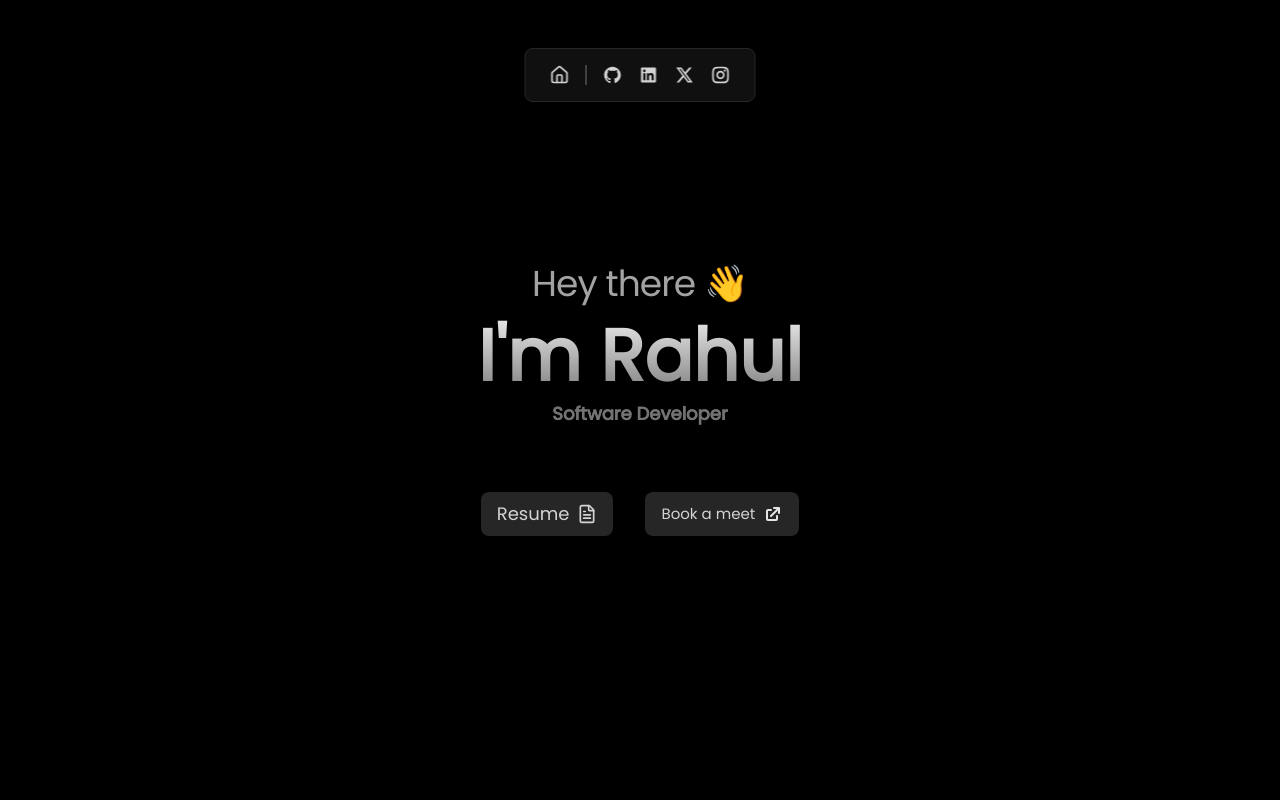
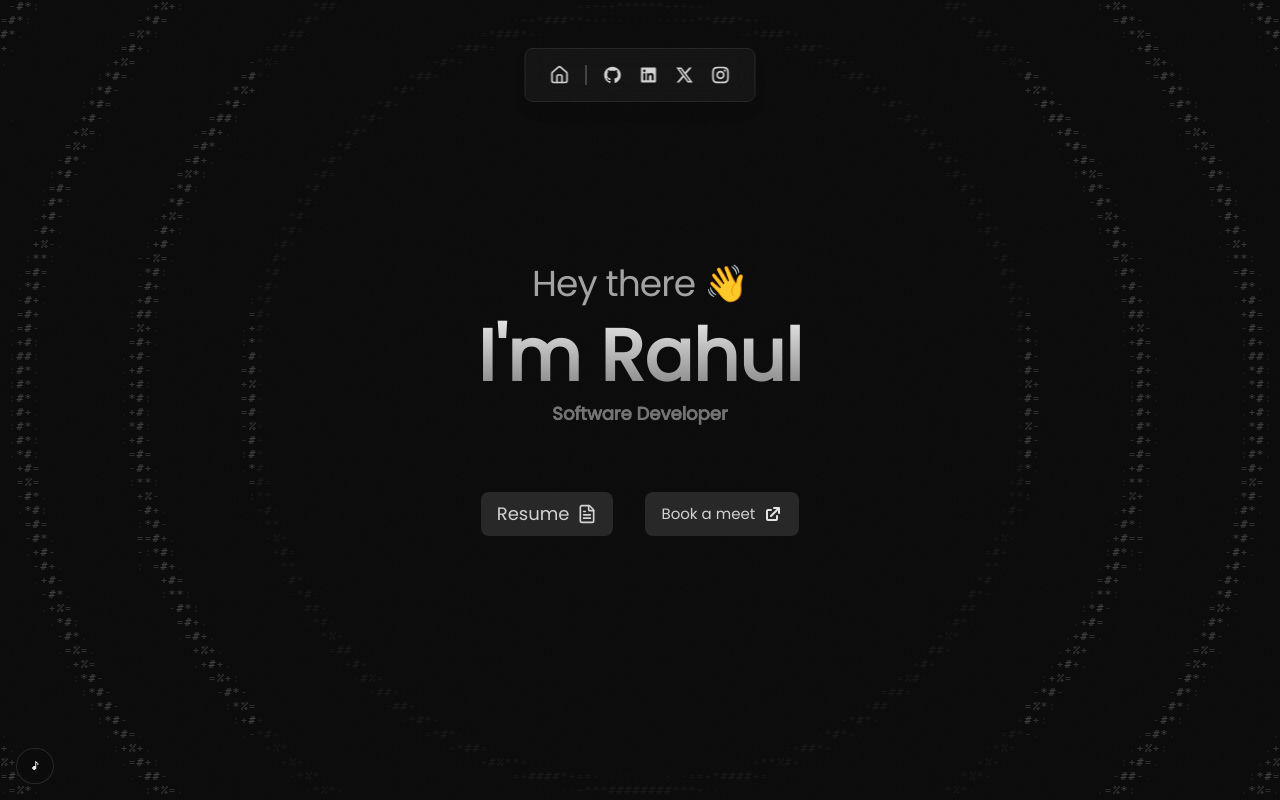
Before and after one commit to w-rahul/Rahul-Portfolio, a Next.js app: page / in a window 1280 px wide. Shown: the top 800 px of the page. Built offline with nearby package versions, Linux system fonts and the light colour scheme.

Commit message:
feat: root layout with fonts, gutters, cursor and palette

```diff
--- a/app/layout.tsx
+++ b/app/layout.tsx
@@ -1,33 +1,68 @@
-import type { Metadata } from "next";
+import type { Metadata, Viewport } from "next";
 import localFont from "next/font/local";
+import { CommandPalette, Motion } from "@/components/Shell";
+import { AsciiCursor } from "@/components/AsciiCursor";
+import { GutterAscii } from "@/components/GutterAscii";
+import { Jukebox } from "@/components/Jukebox";
+import { profile } from "@/content/profile";
+import { localClips, localSongs } from "@/lib/media";
 import "./globals.css";
 
-const geistSans = localFont({
-  src: "./fonts/GeistVF.woff",
-  variable: "--font-geist-sans",
-  weight: "100 900",
+const sans = localFont({ src: "./fonts/GeistVF.woff", variable: "--font-sans", weight: "100 900", display: "swap" });
+const mono = localFont({ src: "./fonts/DepartureMono-Regular.woff2", variable: "--font-mono", display: "swap" });
+const serif = localFont({
+  src: [
+    { path: "./fonts/InstrumentSerif-Regular.woff2", style: "normal", weight: "400" },
+    { path: "./fonts/InstrumentSerif-Italic.woff2", style: "italic", weight: "400" },
+  ],
+  variable: "--font-serif",
+  display: "swap",
 });
-const geistMono = localFont({
-  src: "./fonts/GeistMonoVF.woff",
-  variable: "--font-geist-mono",
-  weight: "100 900",
-});
+// subset to just the japanese characters the site uses, so each is a few kb
+const jp = localFont({ src: "./fonts/ShipporiMincho-jp.woff2", variable: "--font-jp", weight: "700", display: "swap" });
+const jpHeavy = localFont({ src: "./fonts/DelaGothicOne-jp.woff2", variable: "--font-jp-heavy", display: "swap" });
+// comic lettering for the english lines in the anime moments
+const bang = localFont({ src: "./fonts/Bangers-latin.woff2", variable: "--font-bang", display: "swap" });
+
+const title = "Rahul · Backend Engineer";
+const description = "backend engineer from delhi. sde-2 at surepass. all in, at work and off the clock.";
 
 export const metadata: Metadata = {
-  title: "Rahul",
-  description: "Generated by create next app",
+  metadataBase: new URL(profile.site),
+  title,
+  description,
+  openGraph: { title, description, url: "/", siteName: "rahul", type: "website" },
+  twitter: { card: "summary_large_image", title, description, creator: "@rxhxul" },
 };
 
-export default function RootLayout({
-  children,
-}: Readonly<{
-  children: React.ReactNode;
-}>) {
+export const viewport: Viewport = { themeColor: "#0a0a0a" };
+
+// Runs before paint: marks js and restores crt mode.
+const preload = `try{var d=document.documentElement;d.classList.add('js');if(localStorage.getItem('crt')==='1')d.classList.add('crt')}catch(e){}`;
+
+export default function RootLayout({ children }: Readonly<{ children: React.ReactNode }>) {
+  // clips and songs are local only, so the page only offers what's on disk
+  const clips = localClips();
+  const songs = localSongs();
   return (
-    <html lang="en">
-      <body
-        className={`${geistSans.variable} ${geistMono.variable} antialiased bg-black grid-bg`}>
-        {children}
+    <html
+      lang="en"
+      className={`${sans.variable} ${mono.variable} ${serif.variable} ${jp.variable} ${jpHeavy.variable} ${bang.variable}`}
+      data-clips={clips.join(" ")}
+      suppressHydrationWarning
+    >
+      <head>
+        <script dangerouslySetInnerHTML={{ __html: preload }} />
+      </head>
+      <body>
+        <GutterAscii />
+        <div id="shake-root">{children}</div>
+        <Motion />
+        <CommandPalette anime={clips.length > 0} />
+        <AsciiCursor />
+        {songs.length > 0 && <Jukebox songs={songs} />}
+        <div className="crt-fx" aria-hidden />
+        <div className="grain" aria-hidden />
       </body>
     </html>
   );
```
